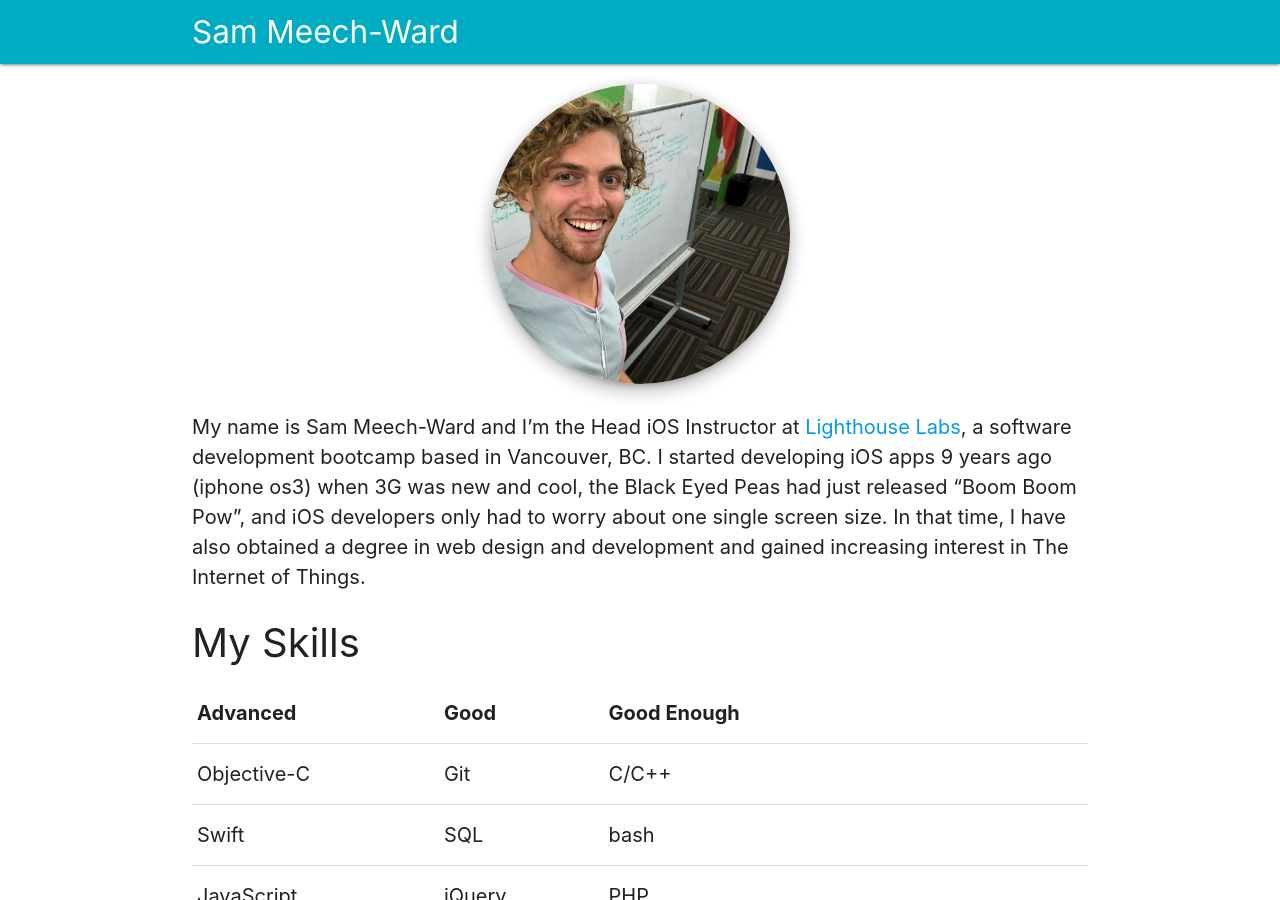
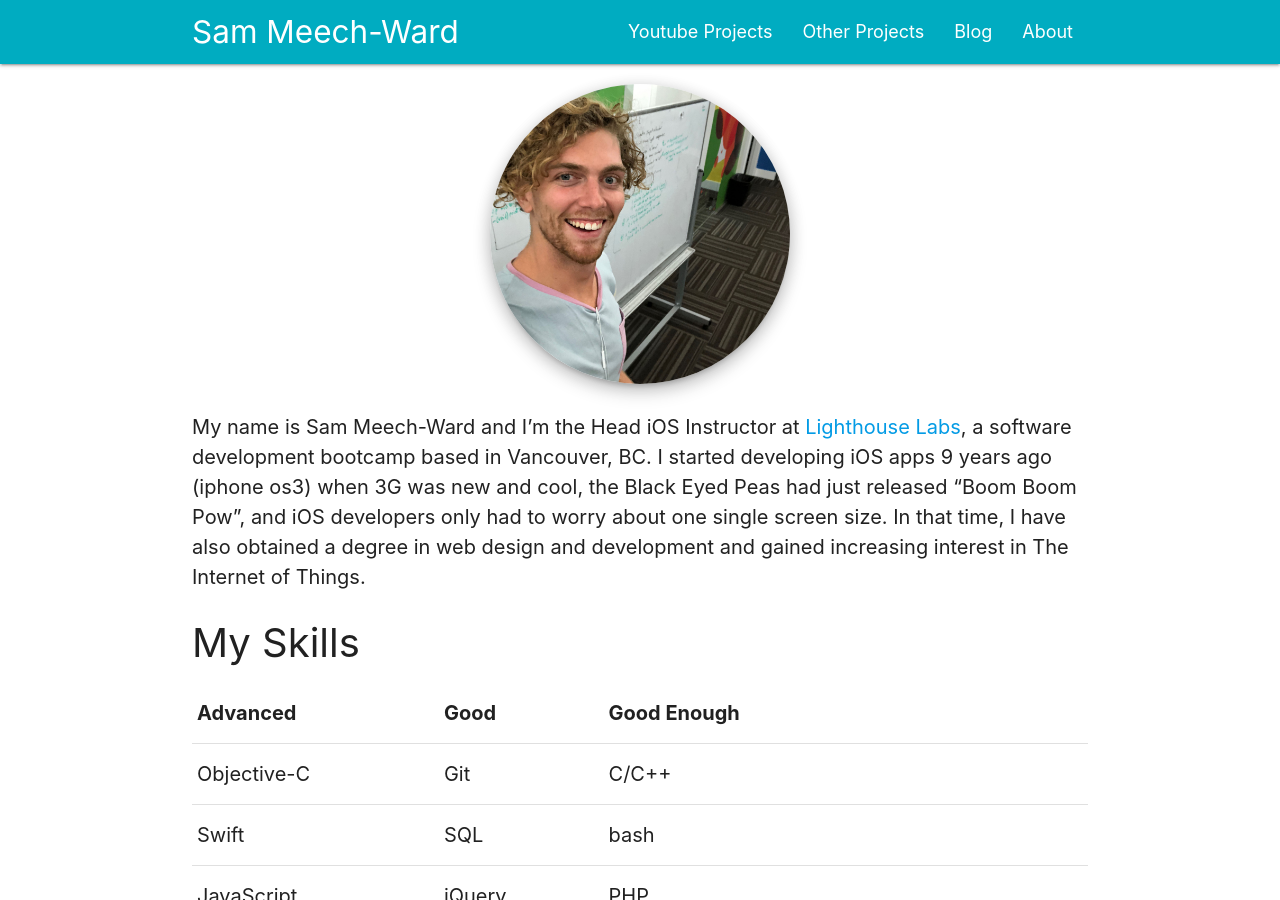
Before and after one commit to meech-ward/personal-site, a Jekyll site: the page built from _pages/index.md, in a window 1280 px wide and 900 px high. Built offline with Jekyll 4.4.1, drawn with Linux system fonts in a browser that asks for light colours; some of the changed lines change nothing that is shown.

Commit message:
Add a site js file
This contains the nav bar code and the youtube resize code

```diff
--- a/_includes/head.html
+++ b/_includes/head.html
@@ -4,5 +4,6 @@
   <meta name="viewport" content="width=device-width, initial-scale=1">
   <link rel="stylesheet" href="{{ '/assets/css/main.css' | relative_url }}">
   <script src="{{ '/assets/js/materialize.min.js' | relative_url }}"></script>
+  <script src="{{ '/assets/js/site.js' | relative_url }}"></script>
   <title>{{ page.title | escape }}</title>
 </head>
--- a/_includes/header.html
+++ b/_includes/header.html
@@ -4,10 +4,10 @@
         <div class="container">
           <a href="{{ "/" | relative_url }}" class="brand-logo">Sam Meech-Ward</a>
           <ul class="right hide-on-med-and-down">
-              <!-- <li class="youtube-projects-page-nav-link"><a href="{{ '/youtube-projects' | relative_url }}">Youtube Projects</a></li>
+              <li class="youtube-projects-page-nav-link"><a href="{{ '/youtube-projects' | relative_url }}">Youtube Projects</a></li>
               <li class="projects-page-nav-link"><a href="{{ '/projects' | relative_url }}">Other Projects</a></li>
               <li class="blog-page-nav-link"><a href="{{ '/blog' | relative_url }}">Blog</a></li>
-              <li class="about-page-nav-link"><a href="{{ '/about' | relative_url }}">About</a></li> -->
+              <li class="about-page-nav-link"><a href="{{ '/about' | relative_url }}">About</a></li>
           </ul>
         </div>
     </div>
@@ -15,10 +15,5 @@
 </header>
 
 <script>
-  // Navigation action script
-  const pageClass = "{{ page.class }}";
-  const selectedNavItem = document.querySelector(`nav li.${pageClass.toLowerCase()}-page-nav-link`);
-  if (selectedNavItem) {
-    selectedNavItem.classList.add('active');
-  }
+  window.pageClass = "{{ page.class }}";
 </script>
--- /dev/null
+++ b/assets/js/site.js
@@ -0,0 +1,26 @@
+function setupNavigationBarHighlighting() {
+  const selectedNavItem = document.querySelector(`nav li.${pageClass.toLowerCase()}-page-nav-link`);
+  if (selectedNavItem) {
+    selectedNavItem.classList.add('active');
+  }
+}
+
+function resizeYoutubeVideo(video) {
+  const width = video.clientWidth;
+  const newHeight = width*9/16;
+  video.height = newHeight;
+}
+
+function resizeYoutubeVideos() {
+  const videos = document.querySelectorAll(".youtube-video");
+  videos.forEach(resizeYoutubeVideo);
+}
+
+window.addEventListener('resize', function(event) {
+  resizeYoutubeVideos();
+});
+
+document.addEventListener("DOMContentLoaded", function(event) {
+  setupNavigationBarHighlighting();
+  resizeYoutubeVideos();
+});
```
